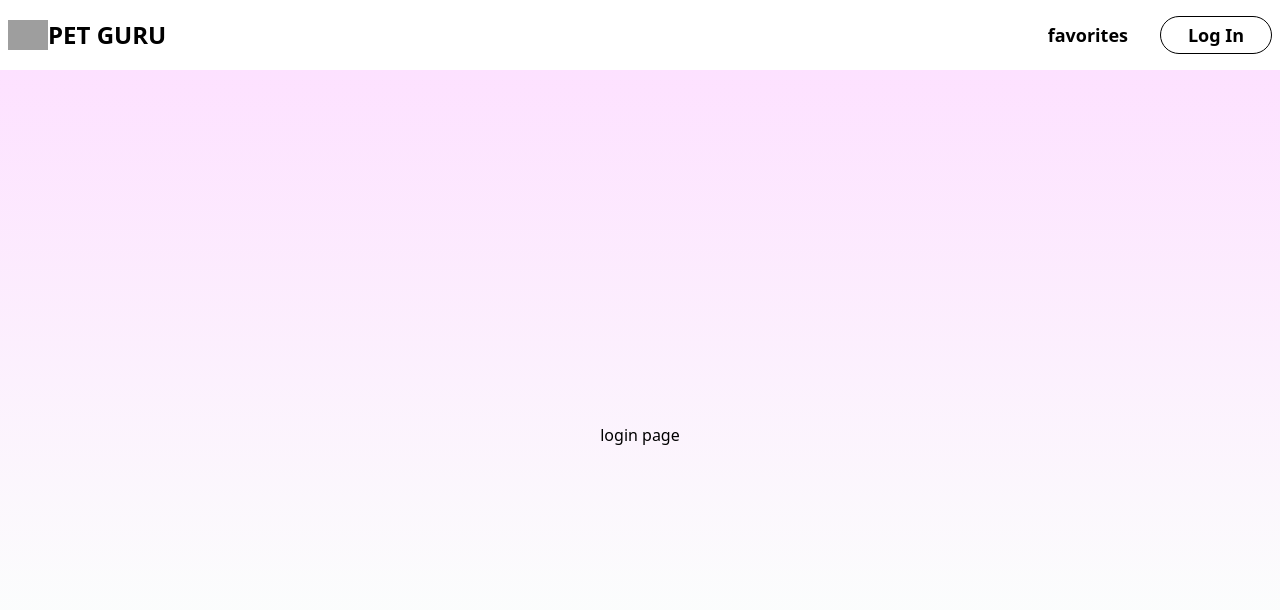
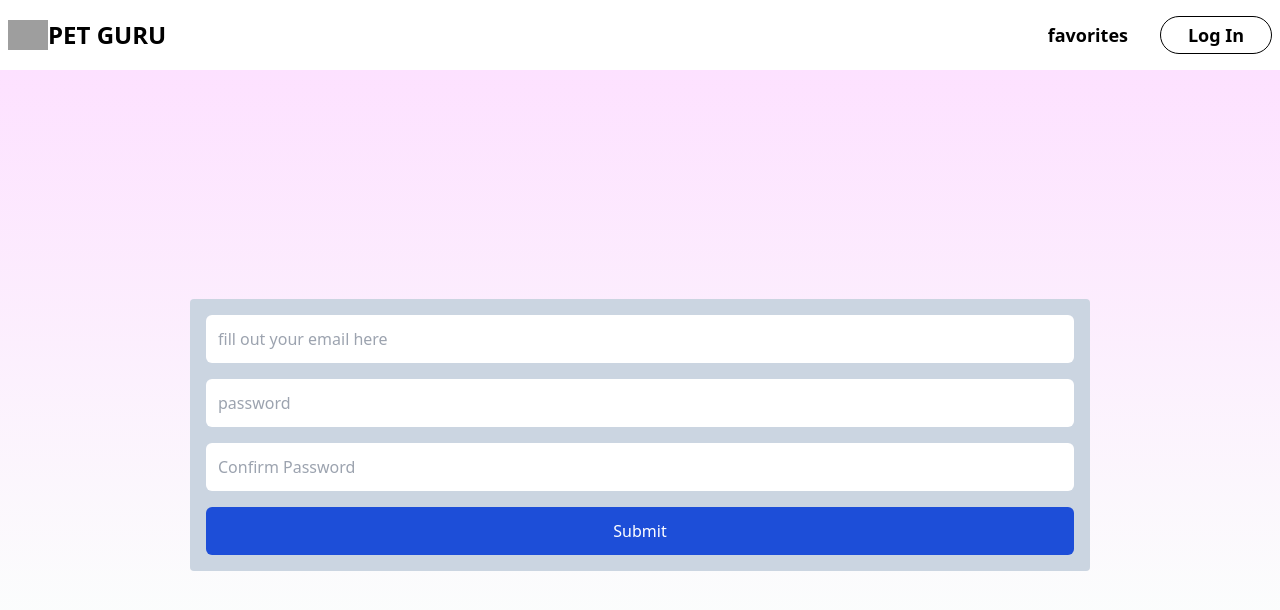
Before and after one commit to Muscabbb/pet, a React (Vite) app: page /login in a window 1280 px wide. Shown: the top 610 px of the page. Built offline with nearby package versions, Linux system fonts and the light colour scheme; no server answers; grey boxes are pictures that could not be loaded.

Commit message:
adding login page

```diff
--- a/src/pages/login.jsx
+++ b/src/pages/login.jsx
@@ -1,7 +1,78 @@
+import { useForm } from "react-hook-form";
+
 function Login() {
+  const {
+    register,
+    handleSubmit,
+    formState: { errors, isSubmitting },
+    reset,
+    getValues,
+  } = useForm();
+
+  const onSubmit = async (data) => {
+    await new Promise((r) => setTimeout(r, 3000));
+    console.log(data);
+    reset();
+  };
+
   return (
-    <main className="flex hero  items-center flex-col gap-3 justify-center">
-      login page
+    <main className="flex hero items-center flex-col gap-3 justify-center">
+      <form
+        onSubmit={handleSubmit(onSubmit)}
+        className="forms container mx-auto md:w-[900px] p-4 flex flex-col items-center gap-4 bg-slate-300 rounded"
+      >
+        <input
+          {...register("email", {
+            required: "email is required",
+          })}
+          type="email"
+          placeholder="fill out your email here"
+          className="w-full p-3 rounded-md bg-white focus:outline-none focus:ring-1 ring-cyan-200"
+        />
+        {errors?.email && (
+          <p className="text-red-600 self-start">{errors.email.message}</p>
+        )}
+
+        <input
+          {...register("password", {
+            required: "password is required",
+            minLength: {
+              value: 6,
+              message: "password must be at least 6 characters",
+            },
+          })}
+          type="password"
+          placeholder="password"
+          className="w-full p-3 rounded-md bg-white focus:outline-none focus:ring-1 ring-cyan-200"
+        />
+        {errors?.password && (
+          <p className="text-red-600 self-start">{errors.password.message}</p>
+        )}
+
+        <input
+          {...register("confirmPassword", {
+            required: "confirm password is required",
+            validate: (value) =>
+              value === getValues("password") || "Passwords do not match",
+          })}
+          type="password"
+          className="w-full p-3 rounded-md bg-white focus:outline-none focus:ring-1 ring-cyan-200"
+          placeholder="Confirm Password"
+        />
+        {errors?.confirmPassword && (
+          <p className="text-red-600 self-start">
+            {errors.confirmPassword.message}
+          </p>
+        )}
+
+        <button
+          disabled={isSubmitting}
+          type="submit"
+          className="text-white w-full p-3 rounded-md bg-blue-700 disabled:bg-gray-600 focus:outline-none focus:ring-1 ring-cyan-200"
+        >
+          Submit
+        </button>
+      </form>
     </main>
   );
 }
```
